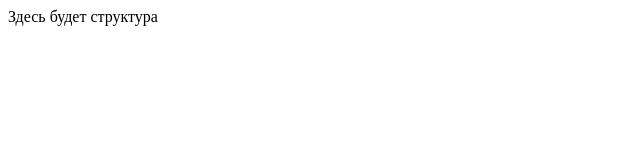
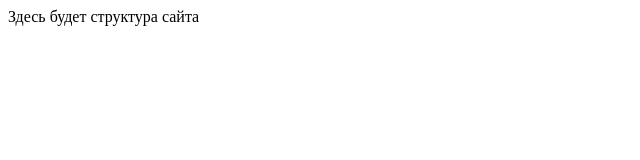
Before and after one commit to a-maslov/Sites, a plain HTML site: page Site-1/index.html in a window 1280 px wide. Shown: the full height of the page, 0-640 px from the left. Drawn offline with Linux system fonts and the light colour scheme.

Commit message:
Изменен текст

```diff
--- a/Site-1/index.html
+++ b/Site-1/index.html
@@ -4,6 +4,6 @@
     <title>Тестовый сайт</title>
 </head>
 <body>
-Здесь будет структура
+Здесь будет структура сайта
 </body>
 </html>
```
